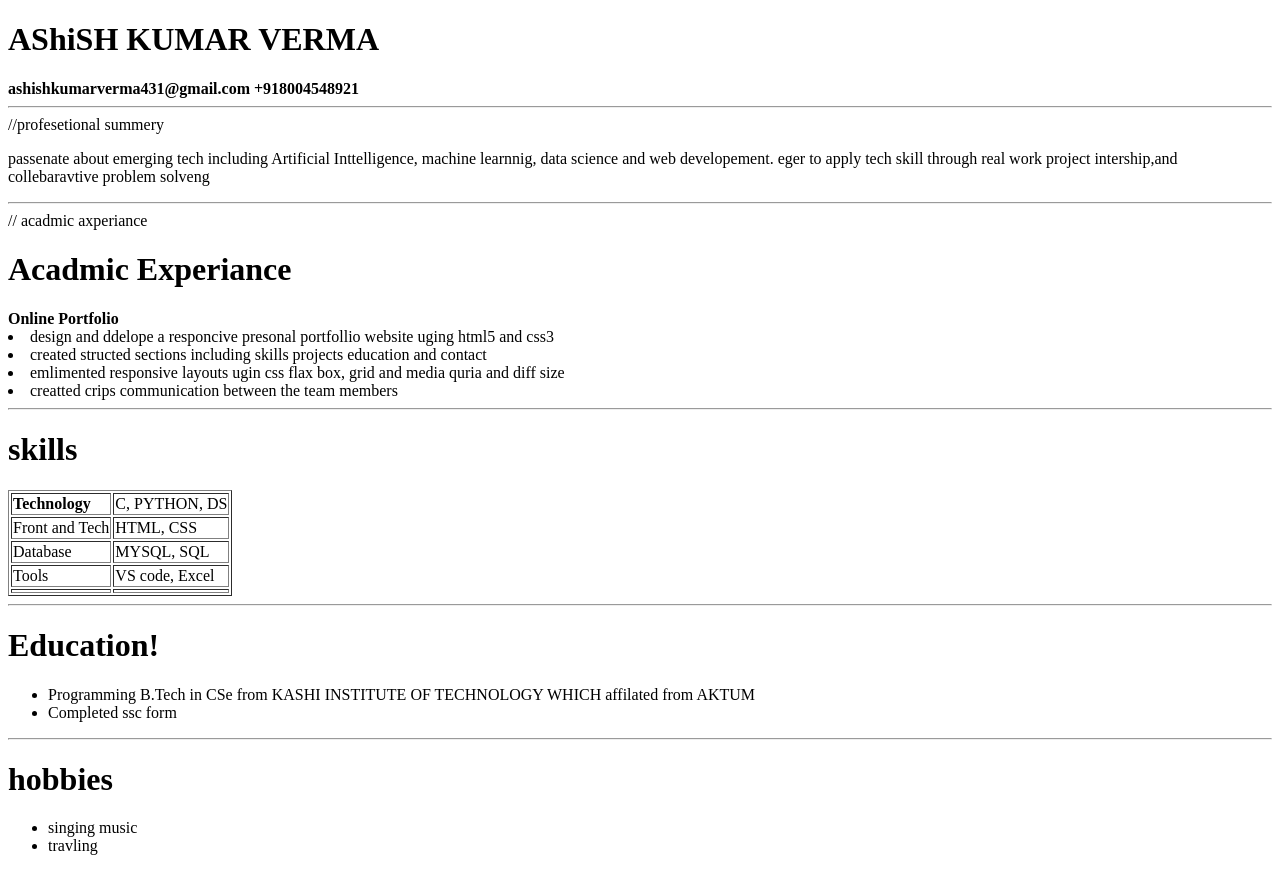
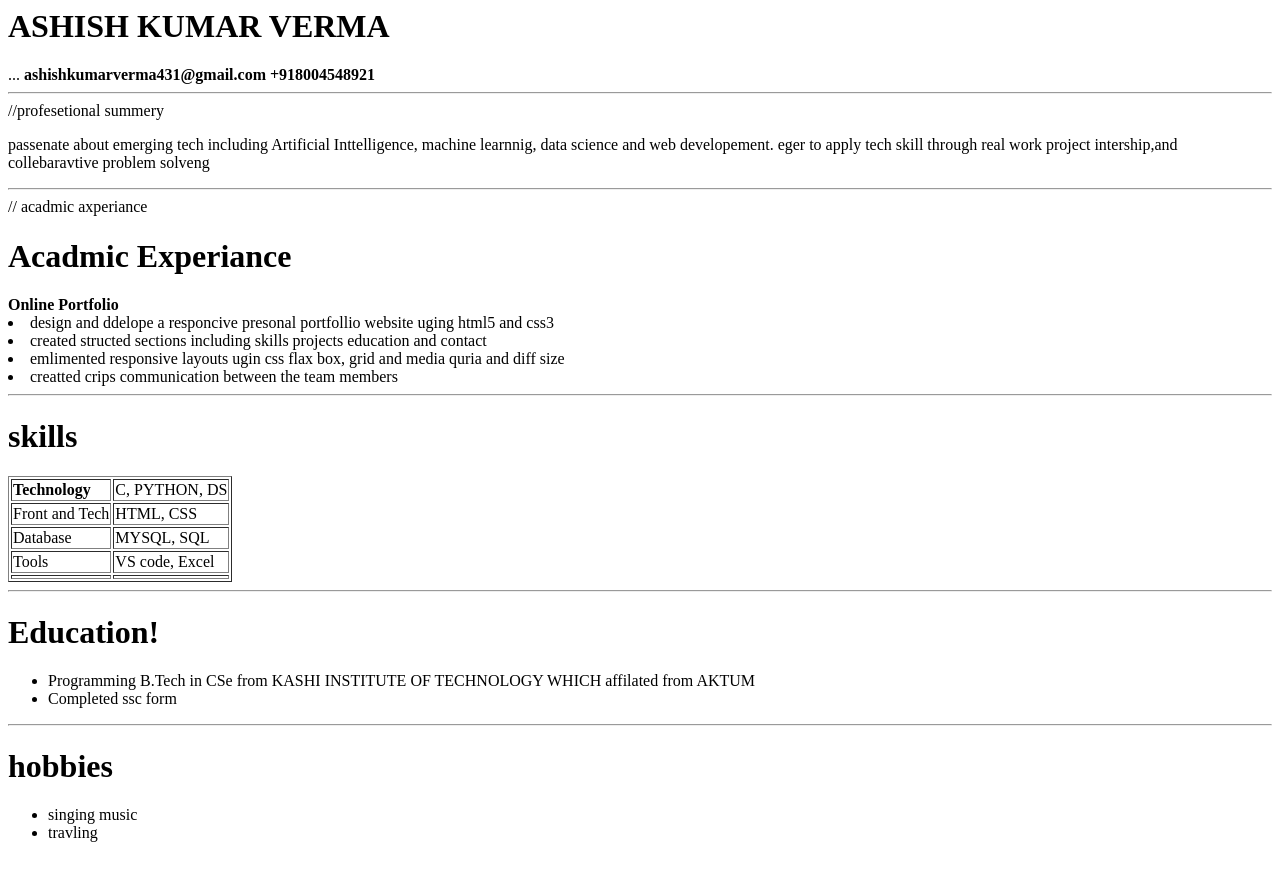
Before and after one commit to Ashish0431/Aashish-resume, a plain HTML site: page index.html in a window 1280 px wide. Drawn offline with Linux system fonts and the light colour scheme.

Commit message:
Update index.html

```diff
--- a/index.html
+++ b/index.html
@@ -1,10 +1,17 @@
-<!DOCTYPE html>
-<html lang="en">
 <head>
     <meta charset="UTF-8">
     <meta name="viewport" content="width=device-width, initial-scale=1.0">
+    <title>Ashish Kumar Verma</title>
+</head>
+
+<body>
+
+    <h1>ASHISH KUMAR VERMA</h1>
+
+    ...
+
+</body>
     <body>
-<h1>AShiSH KUMAR VERMA</h1>
 <strong>ashishkumarverma431@gmail.com</strong>
 <strong>+918004548921</strong>
 <hr>
```
